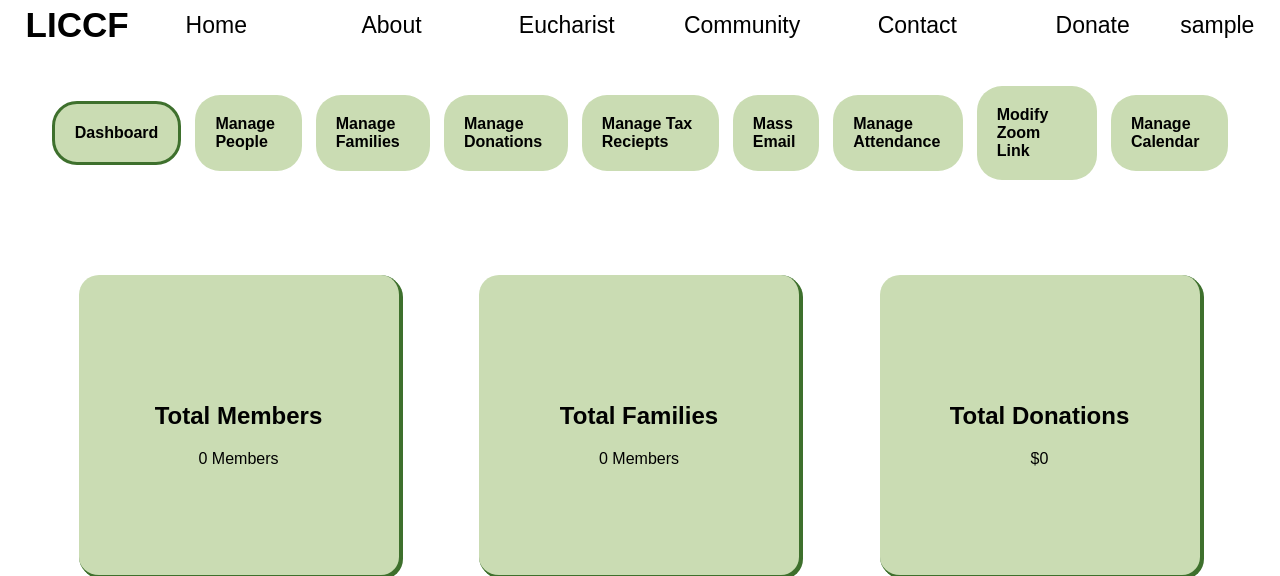
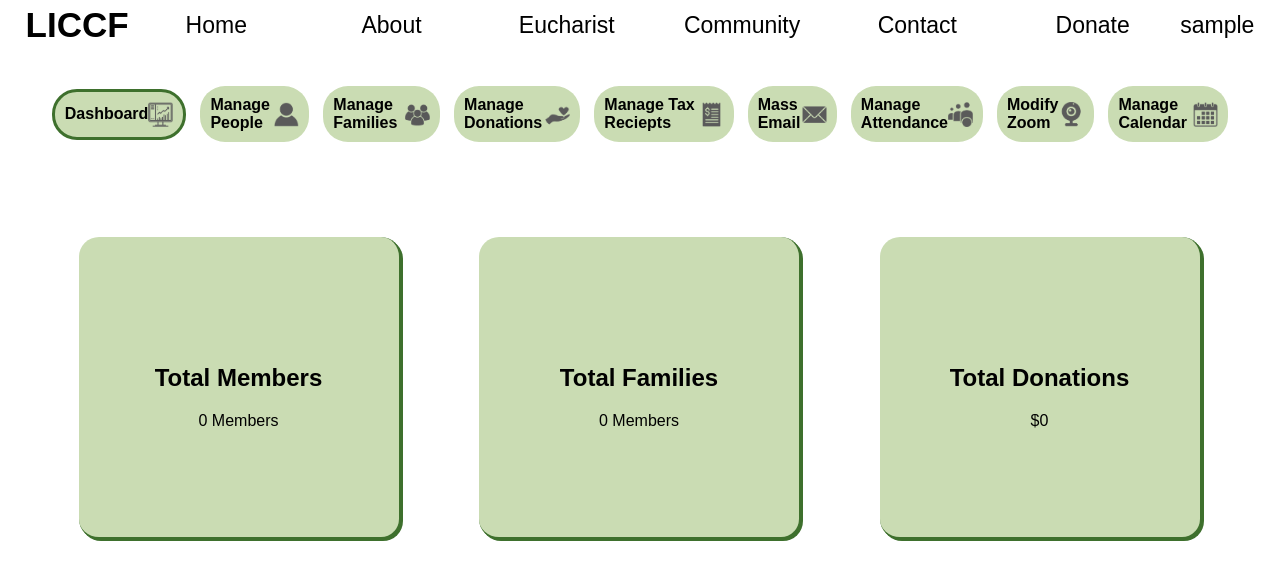
Before and after one commit to DonMcD/LICCF, a PHP site: page /private/dashboard.php in a window 1280 px wide. Shown: the top 576 px of the page. Run offline with PHP 8.4, Linux system fonts and the light colour scheme; the visitor is signed in with stand-in values (Sample User, id 1); data that the repository does not hold is empty; some libraries are stand-ins or nearby versions.

Commit message:
Top Bar Update
Also added icons to assets folder

```diff
--- a/css/styles.css
+++ b/css/styles.css
@@ -141,13 +141,12 @@ nav .dropdown:hover .dropdown-content {
 .top-bar div {
     display: flex;
     width: 100%;
-    height: 100%;
     background-color: var(--accent);
     align-items: center;
-    padding-left: 7px;
-    padding-right: 7px;
+    padding-left: 8px;
+    padding-right: 8px;
     border-radius: 25px;
-    padding: 20px;
+    padding: 10px;
 }
 .top-bar a {
     display: flex;
--- a/frontend/headers/topBar.php
+++ b/frontend/headers/topBar.php
@@ -1,13 +1,13 @@
 <div class="top-bar">
-    <a href='../private/dashboard.php'><div id="dashboard">Dashboard</div></a>
-    <a href='../private/managePeople.php'><div id="manage-people">Manage People</div></a>
-    <a href='../private/manageFamilies.php'><div id="manage-families">Manage Families</div></a>
-    <a href='../private/manageDonations.php'><div id="manage-donations">Manage Donations</div></a>
-    <a href='../private/manageTaxReciepts.php'><div id="manage-tax-reciepts">Manage Tax Reciepts</div></a>
-    <a href='../private/massEmail.php'><div id="mass-email">Mass Email</div></a>
-    <a href='../private/manageAttendance.php'><div id="manage-attendance">Manage Attendance</div></a>
-    <a href='../private/manageZoomLink.php'><div id="manage-zoom-link">Modify Zoom Link</div></a>
-    <a href='../private/manageCalendar.php'><div id="manage-calendar">Manage Calendar</div></a>
+    <a href='../private/dashboard.php'><div id="dashboard">Dashboard <img src='../../assets/dashboard.png' width='25' height='25'/></div></a>
+    <a href='../private/managePeople.php'><div id="manage-people">Manage People <img src='../../assets/person.png' width='25' height='25'/></div></a>
+    <a href='../private/manageFamilies.php'><div id="manage-families">Manage Families <img src='../../assets/family.png' width='25' height='25'/></div></a>
+    <a href='../private/manageDonations.php'><div id="manage-donations">Manage Donations <img src='../../assets/donate.png' width='25' height='25'/></div></a>
+    <a href='../private/manageTaxReciepts.php'><div id="manage-tax-reciepts">Manage Tax Reciepts <img src='../../assets/reciept.png' width='25' height='25'/></div></a>
+    <a href='../private/massEmail.php'><div id="mass-email">Mass Email <img src='../../assets/email.png' width='25' height='25'/></div></a>
+    <a href='../private/manageAttendance.php'><div id="manage-attendance">Manage Attendance <img src='../../assets/attendance.png' width='25' height='25'/></div></a>
+    <a href='../private/manageZoomLink.php'><div id="manage-zoom-link">Modify Zoom<img src='../../assets/cam.png' width='25' height='25'/></div></a>
+    <a href='../private/manageCalendar.php'><div id="manage-calendar">Manage Calendar <img src='../../assets/calendar.png' width='25' height='25'/></div></a>
 </div>
 
 <script>
```
Also changed, not shown: assets/attendance.png (added), assets/calendar.png (added), assets/cam.png (added), assets/dashboard.png (added), assets/donate.png (added), assets/email.png (added), assets/family.png (added), assets/person.png (added), assets/reciept.png (added).
